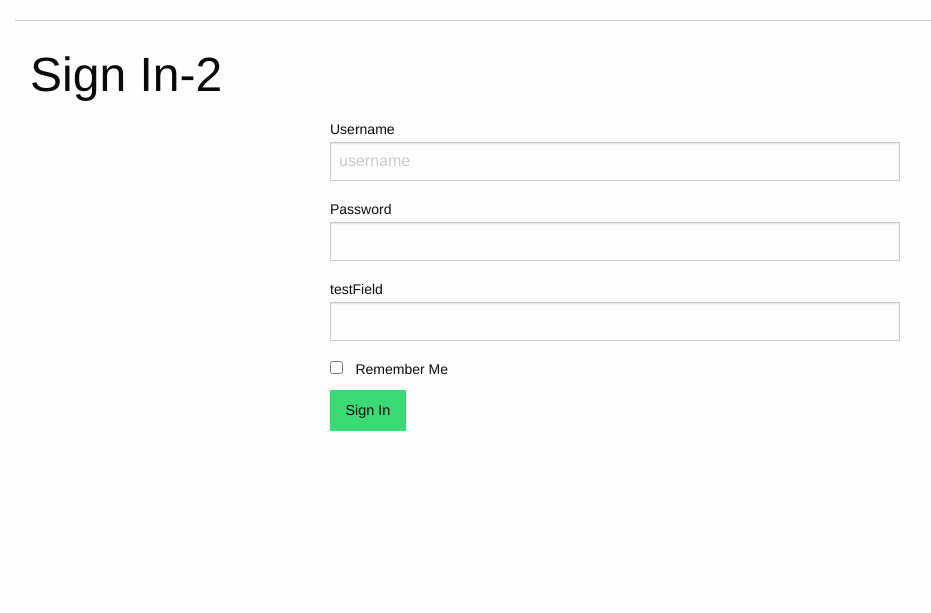
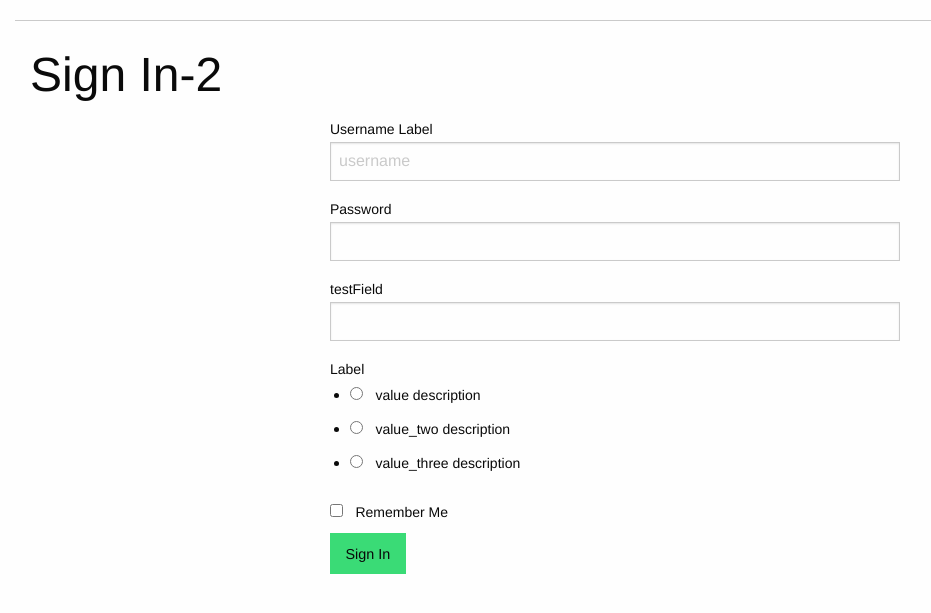
Before and after one commit to jleatham/flask-template, a Flask app: page /login2 in a window 1280 px wide. Shown: the part 54-667 px from the top of the page, without its empty margins (25-956 px from the left). Run offline with Flask 2, Linux system fonts and the light colour scheme; some libraries are stand-ins or nearby versions.

Commit message:
form update

```diff
--- a/myflask/forms.py
+++ b/myflask/forms.py
@@ -1,10 +1,11 @@
 from flask_wtf import FlaskForm
-from wtforms import StringField, PasswordField, BooleanField, SubmitField
+from wtforms import StringField, PasswordField, BooleanField, RadioField, SubmitField
 from wtforms.validators import DataRequired
 
 class LoginForm(FlaskForm):
-    testField = StringField('testField')
-    username = StringField('Username', validators=[DataRequired()])
-    password = PasswordField('Password', validators=[DataRequired()])
+    testField   = StringField('testField')
+    username    = StringField('Username Label', validators=[DataRequired()])
+    password    = PasswordField('Password', validators=[DataRequired()])
+    radioExample     = RadioField('Label', choices=[('value','value description'),('value_two','value_two description'),('value_three','value_three description')])
     remember_me = BooleanField('Remember Me')
-    submit = SubmitField('Sign In')
+    submit      = SubmitField('Sign In')
--- a/myflask/myflask.py
+++ b/myflask/myflask.py
@@ -37,8 +37,8 @@ def login2():
     form = LoginForm()
     if form.validate_on_submit():
         testResult = testFunction(form.testField)
-        flash('Login requested for user {}, remember_me={}, testResult={}'.format(
-            form.username.data, form.remember_me.data,testResult))
+        flash('Login requested for user {}, remember_me={}, testResult={}, radioExample={}'.format(
+            form.username.data, form.remember_me.data,testResult,form.radioExample.data))
         return redirect(url_for('index'))
     return render_template('login2.html', title='Sign In-2', form=form)
 
--- a/myflask/templates/login2.html
+++ b/myflask/templates/login2.html
@@ -36,6 +36,9 @@
                                 {{ form.testField.label }}
                                 {{ form.testField(size=32) }}
 
+                                {{ form.radioExample.label }}
+                                {{ form.radioExample() }}
+
                                 {{ form.remember_me() }} {{ form.remember_me.label }}
                                 <p>{{ form.submit(class="success button") }}</p>
 
```
